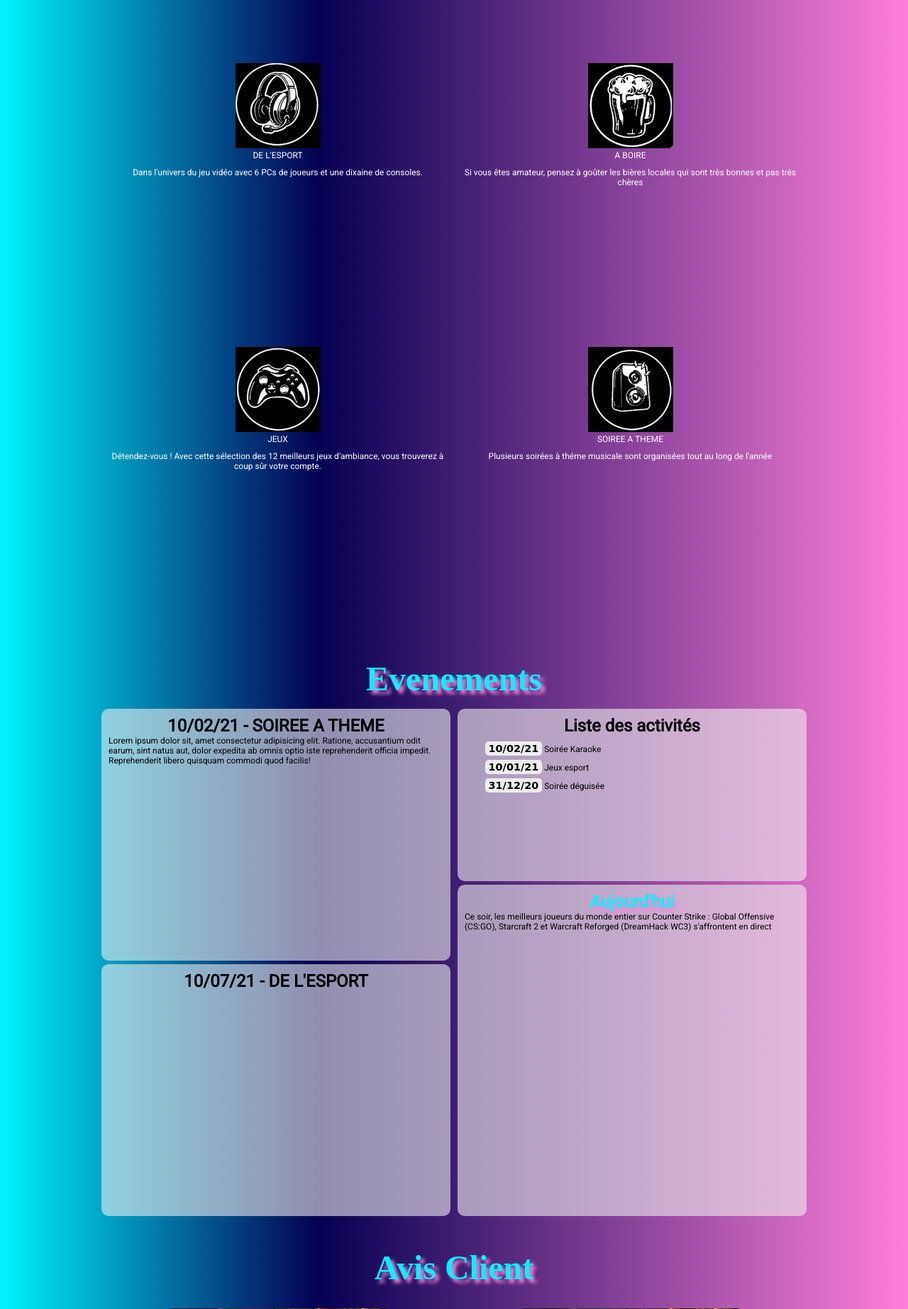
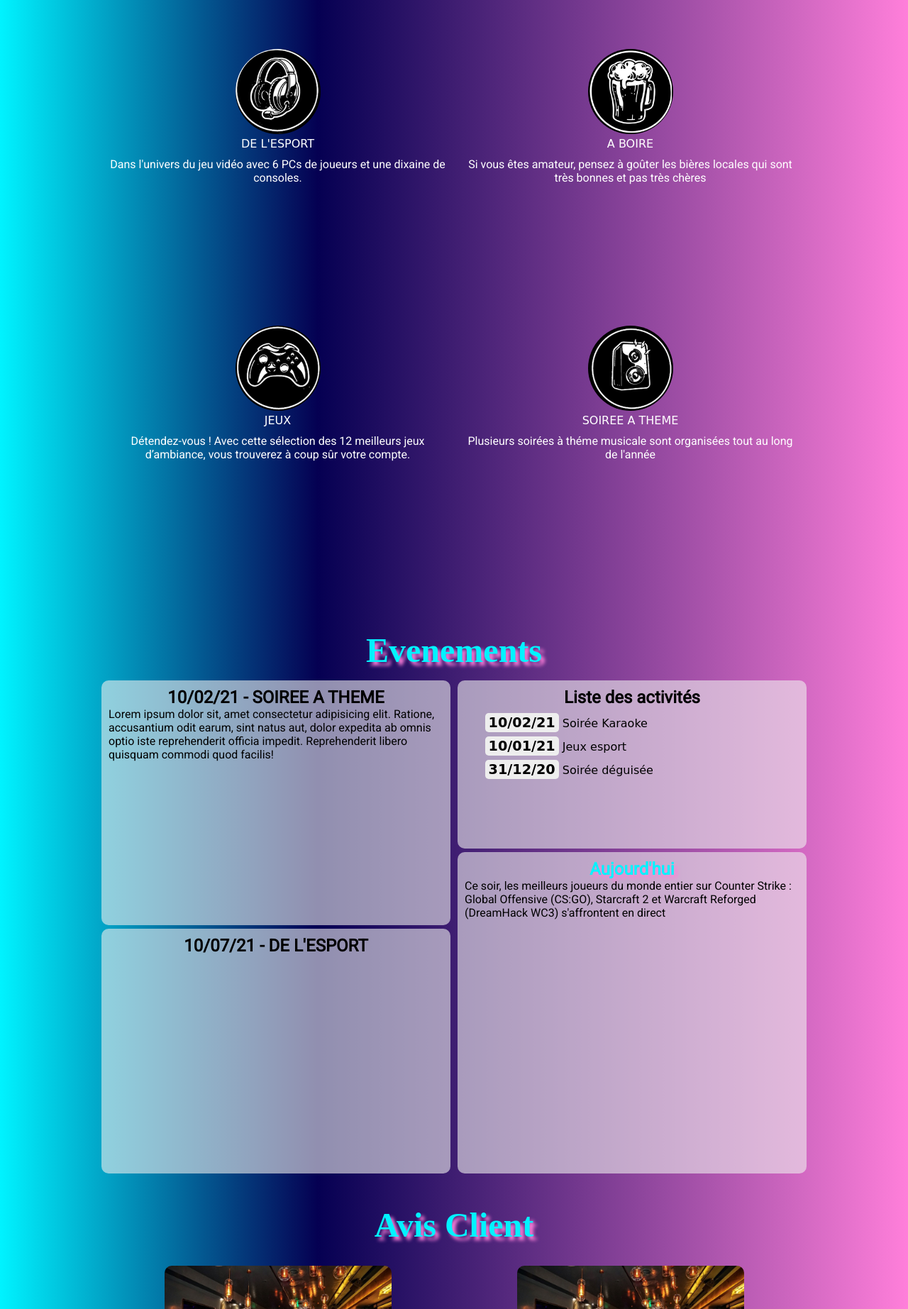
Before and after one commit to RudyDev-engfr/popk, a PHP site: page / in a window 1280 px wide. Shown: the part 441-2286 px from the top of the page at 71% size. Run offline with PHP 8.4, Linux system fonts and the light colour scheme; some libraries are stand-ins or nearby versions; some web fonts are replaced.

Commit message:
Udapte ccs of index

```diff
--- a/_home.php
+++ b/_home.php
@@ -1,4 +1,4 @@
-    <main>
+    <main class="index">
         <section class="sectIndex" id="idVideo">
             <video width="100%" loop autoplay muted playsinline>
                 <source src="/video/pexels-tima-miroshnichenko-5377270.mp4" type="video/mp4">
@@ -27,35 +27,35 @@
             </article>
         </section>
         <section class="sectIndex" id="idEvents">
-            <h2>Evenements</h2>
+            <h2 class="index">Evenements</h2>
             <div id="listEvents">
                 <div id="colLeft">
                     <article>
-                        <h3>10/02/21 - SOIREE A THEME</h3>
+                        <h3 class="index">10/02/21 - SOIREE A THEME</h3>
                         <p>Lorem ipsum dolor sit, amet consectetur adipisicing elit. Ratione, accusantium odit earum, sint natus aut, dolor expedita ab omnis optio iste reprehenderit
                             officia impedit. Reprehenderit libero quisquam commodi quod facilis!</p>
                     </article>
                     <article>
-                        <h3>10/07/21 - DE L'ESPORT</h3>
+                        <h3 class="index">10/07/21 - DE L'ESPORT</h3>
                     </article>
                 </div>
                 <div id="colRight">
                     <article>
-                        <h3>Liste des activités</h3>
-                        <ul>
-                            <li><span>10/02/21</span> Soirée Karaoke</li>
-                            <li><span>10/01/21</span> Jeux esport</li>
-                            <li><span>31/12/20</span> Soirée déguisée</li>
+                        <h3 class="index">Liste des activités</h3>
+                        <ul class="listEvents">
+                            <li class="listEvents"><span class="listEvents">10/02/21</span> Soirée Karaoke</li>
+                            <li class="listEvents"><span class="listEvents">10/01/21</span> Jeux esport</li>
+                            <li class="listEvents"><span class="listEvents">31/12/20</span> Soirée déguisée</li>
                         </ul>
                     </article>
                     <article>
-                        <h3 class="title">Aujourd'hui</h3>
+                        <h3 class="index title">Aujourd'hui</h3>
                         <p>Ce soir, les meilleurs joueurs du monde entier sur Counter Strike : Global Offensive (CS:GO), Starcraft 2 et Warcraft Reforged (DreamHack WC3) s'affrontent en direct</p>
                     </article>
                 </div>
         </section>
         <section class="sectIndex" id="idFeedback">
-            <h2>Avis Client</h2>
+            <h2 class="index">Avis Client</h2>
             <div id="feedbacks">
                 <article class="feedback">
                     <div class="cartImgTop">
@@ -79,7 +79,7 @@
                 </article>
             </div>
             <div id="divLivreOr">
-                <div class="divButton"><i class="fas fa-book"></i>Livre d'or</div>
+                <div class="divButton"><i class="fas fa-book"></i> Livre d'or</div>
             </div>
         </section>
     </main>
--- a/css/style.css
+++ b/css/style.css
@@ -1360,29 +1360,29 @@ ul, li {
   }
 }
 
-* {
-  font-family: 'Roboto', sans-serif;
-  font-size: 12px;
-  margin: 0;
-  padding: 0;
-  -webkit-box-sizing: content-box;
-          box-sizing: content-box;
-}
-
+/*
+*{
+    font-family: 'Roboto', sans-serif;
+    font-size: 12px;
+    margin:0;
+    padding: 0;
+    box-sizing: content-box;
+}
+*/
 /*
     fichier style.css
 */
-h1, h2, h3 {
-  text-align: center;
-  width: 100%;
-}
-
-h1 {
+h1.index, h2.index, h3.index {
+  text-align: center;
+  width: 100%;
+}
+
+h1.index {
   font-family: 'Sansita Swashed', cursive;
   font-size: 64px;
 }
 
-h2 {
+h2.index {
   font-size: 48px;
   font-family: 'Sansita Swashed';
   color: #00f3ff;
@@ -1390,7 +1390,7 @@ h2 {
   margin: 10px 0pX;
 }
 
-h3 {
+h3.index {
   font-family: 'Roboto', sans-serif;
   font-size: 24px;
 }
@@ -1400,17 +1400,17 @@ h3 {
   text-shadow: 5px 5px 5px #ff7fda;
 }
 
-p {
+p.index {
   font-size: 12px;
 }
 
-body {
+body.index {
   background: #00f3ff;
   background: -webkit-gradient(linear, left top, right top, from(#00f3ff), color-stop(35%, #050052), to(#ff7fda));
   background: linear-gradient(90deg, #00f3ff 0%, #050052 35%, #ff7fda 100%);
 }
 
-main {
+main.index {
   width: 100vw;
   max-width: 1024px;
   margin: auto;
@@ -1510,16 +1510,16 @@ section.sectIndex {
           flex: 2;
 }
 
-ul {
+ul.listEvents {
   margin: auto 5%;
 }
 
-li {
+li.listEvents {
   list-style: none;
   margin: 10px 5px;
 }
 
-span {
+span.listEvents {
   background-color: #EEE;
   font-family: 'Sansita Swashed', cursive;
   font-size: 1.2rem;
@@ -1531,6 +1531,7 @@ span {
 
 .serviceLogo {
   width: 15vh;
+  border-radius: 50%;
 }
 
 /*
@@ -1640,13 +1641,13 @@ article.feedback {
 }
 
 @media screen and (max-width: 760px) {
-  h2 {
+  h2.index {
     font-size: 1.2rem;
   }
   .serviceLogo {
     width: 10vh;
   }
-  h3 {
+  h3.index {
     font-size: 1rem;
     margin: 10px auto;
   }
--- a/index.php
+++ b/index.php
@@ -12,7 +12,7 @@
     <script src="https://kit.fontawesome.com/d93dff7d82.js"></script>
 </head>
 
-<body>
+<body class="index">
     <?php
     include("_header.php");
     include("_home.php");
```
Also changed, not shown: SCSS/_index.scss (+17 -17 lines), 1 other file.
